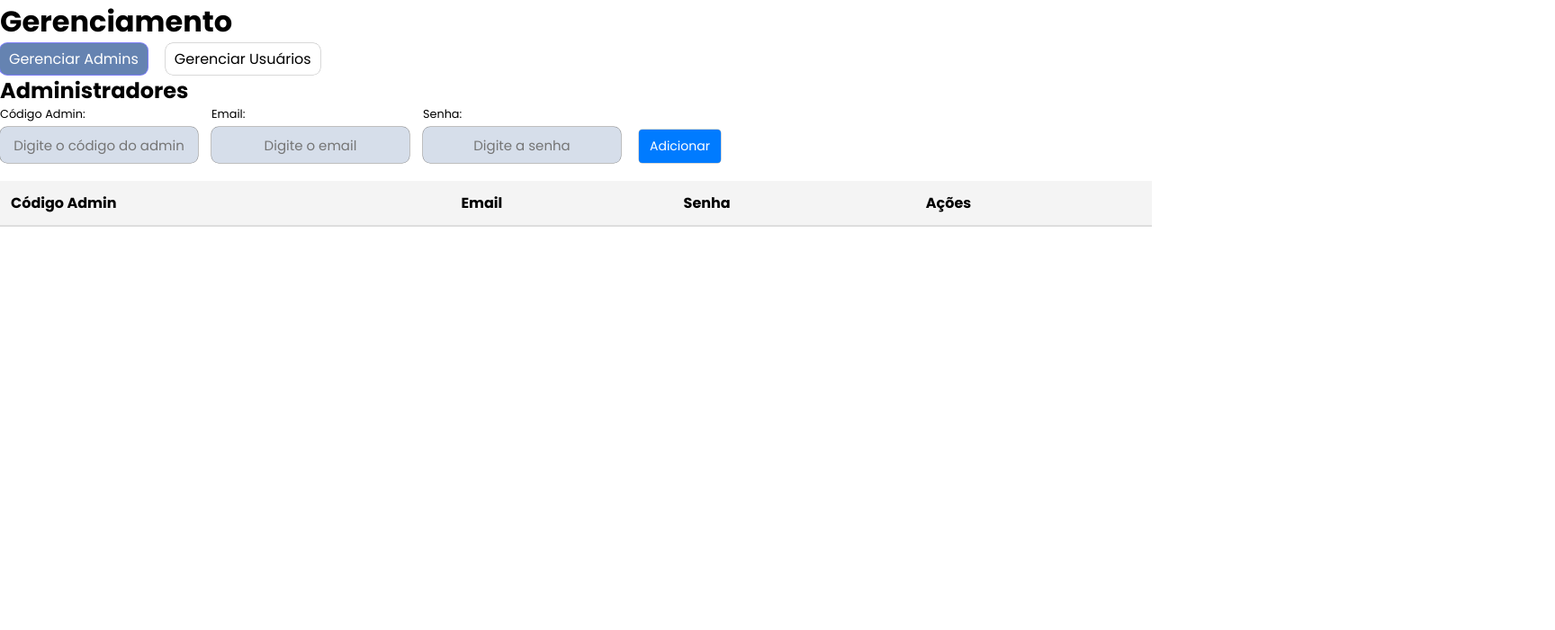
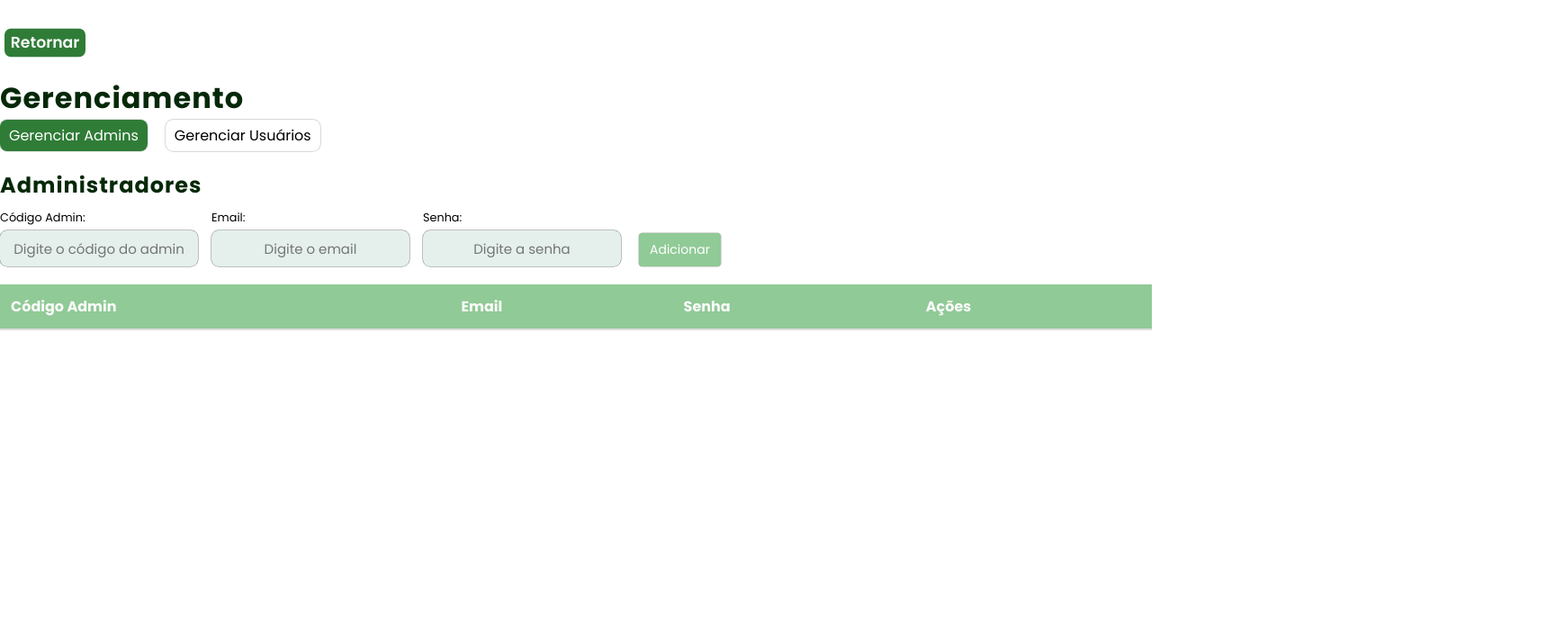
Before and after one commit to Matosaz/NeotechReact, a React (Vite) app: page /Management in a window 1280 px wide. Shown: the top 700 px of the page at 90% size, 1728 px wide, since content can reach past the window. Built offline with nearby package versions, Linux system fonts and the light colour scheme.

Commit message:
Atualização

```diff
--- a/src/assets/GenericForm/styles.css
+++ b/src/assets/GenericForm/styles.css
@@ -3,6 +3,7 @@
     align-items: end;
     flex-wrap: wrap;
     gap: 15px;
+    margin-top: 10px;
 }
 
 
@@ -18,7 +19,7 @@
     border: none;
     outline: none;
     border-radius: 8px;
-    background-color: #d6deea;
+    background-color: #e5f0ec;
     padding: 10px 5px;
     width: 220px;
     box-shadow: 0 0 0 0.5px rgba(0, 0, 0, 0.5);
--- a/src/assets/GenericTable/styles.css
+++ b/src/assets/GenericTable/styles.css
@@ -9,10 +9,11 @@ table {
 
   /* Estilo das células de cabeçalho */
   th.th-style {
-    background-color: #f4f4f4; /* Cor de fundo do cabeçalho */
+    background-color: #90ca96; /* Cor de fundo do cabeçalho */
     padding: 12px; /* Espaçamento interno */
     text-align: left; /* Alinhamento do texto */
     border-bottom: 2px solid #ddd; /* Linha abaixo do cabeçalho */
+    color: #fafafa;
   }
 
 
@@ -24,7 +25,7 @@ table {
 
 *
   button.generic-button {
-    background-color: #007bff;
+    background-color: #90ca96;
     color: white;
     border: none;
     padding: 8px 12px;
@@ -32,8 +33,9 @@ table {
     cursor: pointer;
     border-radius: 4px;
     font-size: 14px;
+    transition: 0.3s
   }
 
   button.generic-button:hover {
-    background-color: #0056b3;
+    background-color: #7db183;
   }
--- a/src/assets/Management/index.jsx
+++ b/src/assets/Management/index.jsx
@@ -4,6 +4,7 @@ import AdminTable from '../../assets/AdminTable/index.jsx';  // Tabela de Admin
 import AdminForm from '../../assets/AdminForm/index.jsx';    // Formulário de Admin
 import UserTable from '../../assets/UserTable/index.jsx';    // Tabela de User
 import UserForm from '../../assets/UserForm/index.jsx';      // Formulário de User
+import flor from "../Flor.png";
 
 function Management() {
   const [admins, setAdmins] = useState([]);
@@ -48,8 +49,14 @@ function Management() {
     setView(newView); // Atualiza o estado para o botão clicado
   };
 
+  const Voltarmanagement = () => {
+    window.history.back();
+  };
+
   return (
+    <div className="management-container">
       <main className='contentadmin custom-contentadmin'>
+        <button onClick={Voltarmanagement} className='voltarmanagement'> Retornar</button>
         <h1 className='management__title'>Gerenciamento</h1>
 
         <div className='management__boxview'>
@@ -97,6 +104,9 @@ function Management() {
           </>
         )}
       </main>
+      <footer className='footer'>
+      </footer>
+    </div>
   );
 }
 
--- a/src/assets/Management/styles.css
+++ b/src/assets/Management/styles.css
@@ -1,3 +1,14 @@
+
+
+h2{
+    color: #052908;
+    letter-spacing: 1px;
+}
+.management__title{
+    margin-top: 20px;
+    color: #052908;
+    letter-spacing: 1px;
+}
 .custom-contentadmin {
     gap: 15px;
 }
@@ -5,7 +16,9 @@
 
 .management__boxview {
     display: flex;
+    align-items: center;
     gap: 20px;
+
 }
 
 .management__boxview-button {
@@ -17,18 +30,61 @@
     padding: 5px 10px;
     transition: box-shadow 0.3s, background-color 0.3s;
     font-size: 1rem;
+    margin-bottom: 20px;
 }
 
 .management__boxview-button:hover {
     box-shadow: 0 0 0 1px rgba(0, 0, 0, 0.5);
-    background-color: #f0f0f0;
+    background-color: #cae4ce;
     color: #fff;
 }
 
 .management__boxview-button:focus,
 .management__boxview-button.active {
     outline: none;
-    box-shadow: 0 0 0 1px rgba(0, 0, 255, 0.5);
-    background-color: #6583b1;
+    box-shadow: 0 0 0 1px rgba(202, 202, 204, 0.5);
+    background-color: #2f7c37;
     color: white;
 }
+
+
+.voltarmanagement{
+    width: 100px;
+    border: #2f7c37 solid;
+    border-radius: 8px;
+    color: #fafafa;
+    font-size: 1.2rem;
+    margin-top: 30px;
+    background-color: #2f7c37;
+    text-align: center;
+    transition: all 200ms;
+    font-weight: 600;
+    margin-left: 0px;
+    scale: 0.9
+}
+
+
+.voltarmanagement:hover{
+    background-color:#fafafa ;
+    color: #2f7c37;
+    scale: 0.95
+}
+
+.management-container {
+    display: flex;
+    flex-direction: column;
+    min-height: 99.9vh;
+
+  }
+
+  .contentadmin {
+    flex: 1;
+  }
+
+  .footer {
+    width: 100%;
+    scale: 1.7;
+    height: 100px; /* Ajuste conforme necessário */
+    background: url('../Flor.png') repeat center bottom;
+    background-size:contain;
+  }
--- a/src/assets/UserForm/index.jsx
+++ b/src/assets/UserForm/index.jsx
@@ -2,6 +2,7 @@ import React, { useState } from 'react';
 import GenericForm from '../GenericForm/index.jsx';
 
 const userFields = [
+  { name: 'id', label: 'ID', type: 'name', placeholder: 'Digite o ID do usuário' },
   { name: 'email', label: 'Email', type: 'email', placeholder: 'Digite o email do usuário' },
   { name: 'senha', label: 'Senha', type: 'password', placeholder: 'Digite a senha' }
 ];
--- a/src/components/Navbar.css
+++ b/src/components/Navbar.css
@@ -60,7 +60,7 @@
     height: 100vh;
     width: 250px;
     z-index: 999;
-    background-color: #07220949;
+    background-color: #fafafa;
     box-shadow: -10px 0 10px rgba( 0, 0, 0, 0.2 );
     display: none;
     flex-direction: column;
@@ -96,7 +96,7 @@
   max-height: 400px;
 }
 .sub-menu{
-    background-color: #96bd9a31;
+    background-color: #fafafa;
     box-shadow: -5px 0 5px rgba( 0, 0, 0, 0.1 );
     backdrop-filter: blur(20px);
     padding: 20px;
```
Also changed, not shown: src/assets/Flor.png (added). Lines whose indentation alone changed are shown as unchanged.
